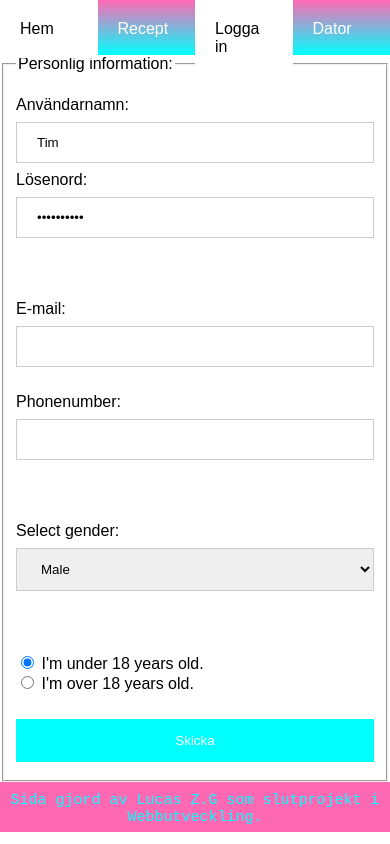
After one commit to LucasZGoransson/Slutprojekt-Webb, a PHP site: page /LoggaIn.html in a window 390 px wide. The commit adds this page. Run offline with PHP 8.4, Linux system fonts and the light colour scheme.

Commit message:
Har lagt till sidor.
Dator och hela logga in har gjorts och påbörjats. Logga in är helt klart. Jag har även försökt att fixa mediaquery vilket har gått sådär men det har blivit lite snyggare i alla fall...

```diff
--- /dev/null
+++ b/Projektet/LoggaIn.html
@@ -0,0 +1,62 @@
+ <!DOCTYPE html>
+<html>
+<head>
+<title>Hem</title>
+<meta charset="utf-8">
+<meta name="viewport" content="width=device-width, initial-scale=1">
+<link href="Slutprojekt.css" rel="stylesheet">
+</head>
+
+<body>
+<div class="divsidenav">
+	<nav role="navigation" class="sidenav">
+		<ul>
+			<li><a href="HemSida.html">Hem</a></li>
+			<li><a href="Recept.html">Recept</a></li>
+			<li><a href="LoggaIn.html" id="Active">Logga in</a></li>
+			<li><a href="Dator.html">Dator</a></li>
+		</ul>
+	</nav>
+</div>
+
+<main role="main">
+<form action="#">
+	<fieldset>
+		<legend>Personlig information:</legend><br>
+
+		Användarnamn:<br>
+		<input type="username" name="username" value="Tim" required><br>
+		Lösenord:<br>
+		<input type="password" name="psw" value="1234567890" required><br><br><br><br>
+
+				E-mail:<br>
+		<input type="email" name="email" required><br><br>
+
+		Phonenumber:<br>
+		<input type="text" name="phonenumber" required><br><br><br><br>
+
+		Select gender:<br>
+		<select name="Gender">
+			<option value="male">Male</option>
+			<option value="female">Female</option>
+			<option value="other">Other</option>
+			<option value="notspecified">Not specified</option>
+		</select><br><br><br><br>
+
+		<input type="radio" name="age" value="<18" checked> I'm under 18 years old.<br>
+		<input type="radio" name="age" value="18+" required> I'm over 18 years old.<br><br>
+
+		<input type="submit" value="Skicka">
+	</fieldset>
+</form>
+</main>
+
+<div class="sidenav2">
+</div>
+
+<footer role="contentinfo">
+	<p>Sida gjord av Lucas Z.G som slutprojekt i Webbutveckling.</p>
+</footer>
+
+</body>
+</html>
--- a/Projektet/Recept.html
+++ b/Projektet/Recept.html
@@ -14,9 +14,8 @@
 		<ul>
 			<li><a href="HemSida.html">Hem</a></li>
 			<li><a href="Recept.html" id="Active">Recept</a></li>
-			<li><a href="#">Logga in</a></li>
-			<li><a href="#">Dator info</a></li>
-			<li><a href="#">Min Dator</a></li>
+			<li><a href="LoggaIn.html">Logga in</a></li>
+			<li><a href="Dator.html">Dator</a></li>
 		</ul>
 	</nav>
 </div>
--- a/Projektet/Slutprojekt.css
+++ b/Projektet/Slutprojekt.css
@@ -51,12 +51,14 @@ nav.sidenav ul{
     padding: 20px;
     display: block;
 	float: left;
+	transition: 0.3s;
 }
 
 /* Changes color if you hover above it.*/
 .sidenav a:hover {
     background-color: #FFFFFF;
     color: black;
+	left: 0;
 }
 
 .sidenav2 {
@@ -70,6 +72,11 @@ nav.sidenav ul{
 	margin: 0;
 	float: right;
 	position: fixed;
+}
+
+#Active{
+	background-color: white;
+	color: black;
 }
 /*-----------------------------------------*/
 
@@ -87,7 +94,7 @@ footer {
 footer p{
 	margin: 35px 0px;
 	font-family: Courier New;
-	font-size: 22px;
+	font-size: 1.5em;
 	color: 	hsl(180, 100%, 50%);
 }
 /*----------------------------------------------------------------------------------*/
@@ -99,11 +106,215 @@ main{
 	width: calc(100% - 6.5% - 2.06%);
 }
 
+td.cherry{
+	width: calc(100% / 3);
+}
+
+td.churro{
+	width: calc(100% / 8);
+}
+
+/*-----------------------------------------*/
+
+/*Grid*/
+
+.grid{
+	display: grid;
+	grid-template-columns: 10px 1fr 1fr 10px;
+	grid-gap: 10px;
+	margin: 10px 0ex;
+}
+
+.boxes{
+	text-align: center;
+	border-radius: 5px;
+	margin: 10px 0;
+	font-size: 15px;
+	background-color: rgb(0, 255, 255);
+	color: white;
+	margin: 0;
+}
+
+.gridboxes{
+	grid-column: 2/3;
+}
+
+.insideboxes {
+	background-color: white;
+	border-radius: 5px;
+	margin: 2%;
+	color: black;
+	height: 88%;
+	width: 96%;
+}
+
+.gridimg {
+	height: 400px;
+	width: 300px;
+}
+
+
+/*-----------------------------------------*/
+input[type=text], input[type=email], input[type=username], input[type=password], select
+{
+  width: 100%;
+  padding: 12px 20px;
+  margin: 8px 0;
+  display: inline-block;
+  border: 1px solid #ccc;
+  box-sizing: border-box;
+}
+
+input[type=submit]
+{
+  width: 100%;
+  background-color: cyan;
+  color: white;
+  padding: 14px 20px;
+  margin: 8px 0;
+  border: none;
+  cursor: pointer;
+}
+/*-----------------------------------------*/
+
 .pvideo{
-text-align: center;
-margin: 0;
+	text-align: center;
+	margin: 0;
+}
+
+iframe{
+	width: 100%;
+	height: 720px;
 }
 
 .topimg{
 	width: 100%;
+	height: 400px;
 }
+
+.tableclass{
+	width: 100%;
+}
+/*-----------------------------------------*/
+
+@media screen and (max-width: 600px){
+	main{
+	float: left;
+	width: 100%;
+	}
+
+/*-----------------------------------------*/
+
+	.sidenav {
+    height: 6.5%;
+    width: 100%;
+	z-index: 1;
+    top: 0;
+    left: 0;
+    background-image: linear-gradient(hotpink, cyan);
+	display: inline;
+	margin: 0;
+	float: left;
+	position: fixed;
+}
+
+	.sidenav ul{
+	list-style: none;
+	width: 100%;
+	height: 100%;
+	margin: 0;
+	padding: 0;
+	}
+
+	nav.sidenav li a{
+	text-decoration: none;
+	height: 6.5%;
+	width: 25%;
+	float: left;
+	}
+
+	.divsidenav {
+	height: 6.5%;
+	float: left;
+	width: 100%;
+	}
+
+	.sidenav a {
+    color: white;
+    padding: 20px;
+    display: block;
+	float: left;
+	transition: 0.3s;
+}
+
+	.sidenav2 {
+    height: 6.5%;
+    width: 100%;
+    z-index: 0;
+	top: 0;
+    right: 0;
+    background-image: linear-gradient(hotpink, cyan);
+	display: inline;
+	margin: 0;
+	float: right;
+	position: fixed;
+	}
+
+	.nav2 {
+    height: 6.5%;
+    width: 100%;
+	z-index: 1;
+    top: 0;
+    left: 0;
+    background-image: linear-gradient(hotpink, cyan);
+	display: inline;
+	margin: 0;
+	float: left;
+	position: fixed;
+}
+/*-----------------------------------------*/
+
+	.topimg{
+		width: 100%;
+		height: 75px;
+	}
+
+	iframe{
+		width: 100%;
+		height: 350px;
+	}
+
+	footer {
+		height: 50px;
+		width: 100%;
+		z-index: 1;
+		bottom: 0;
+		background-color: hotpink;
+		display: block;
+		text-align: center;
+		float: left;
+	}
+
+	footer p{
+		margin: 10px 0px;
+		font-family: Courier New;
+		font-size: 15px;
+		color: 	hsl(180, 100%, 50%);
+	}
+
+/*-----------------------------------------*/
+
+	.gridimg {
+		height: 300px;
+		width: 200px;
+	}
+
+	.grid{
+		display: grid;
+		grid-template-columns: 1fr;
+		margin: 2px 0px;
+	}
+	.gridboxes{
+		grid-column: 1 / 2;
+	}
+}
```
Also changed, not shown: Projektet/Dator.html (added, +38 -0 lines), Projektet/HemSida.html (+7 -8 lines), Projektet/undersida1.html (added, +40 -0 lines), Projektet/churros.png (added).
